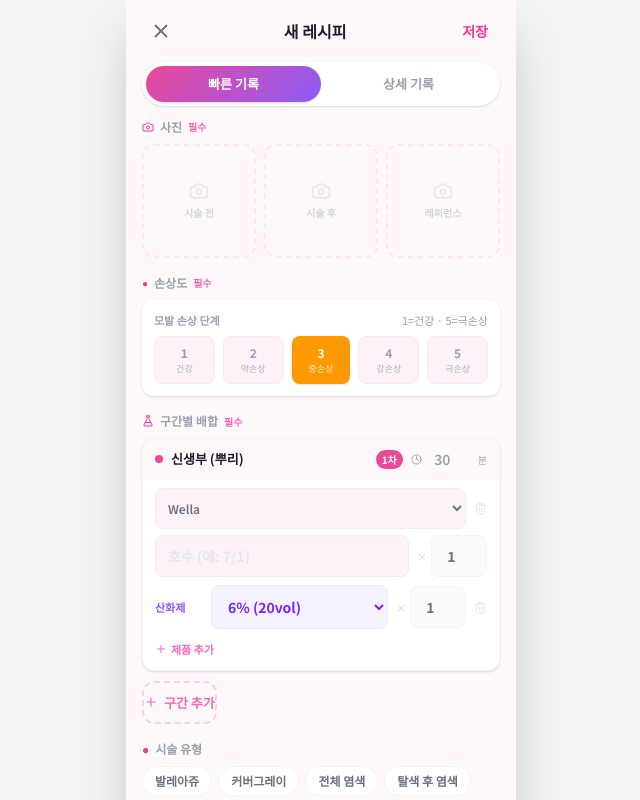
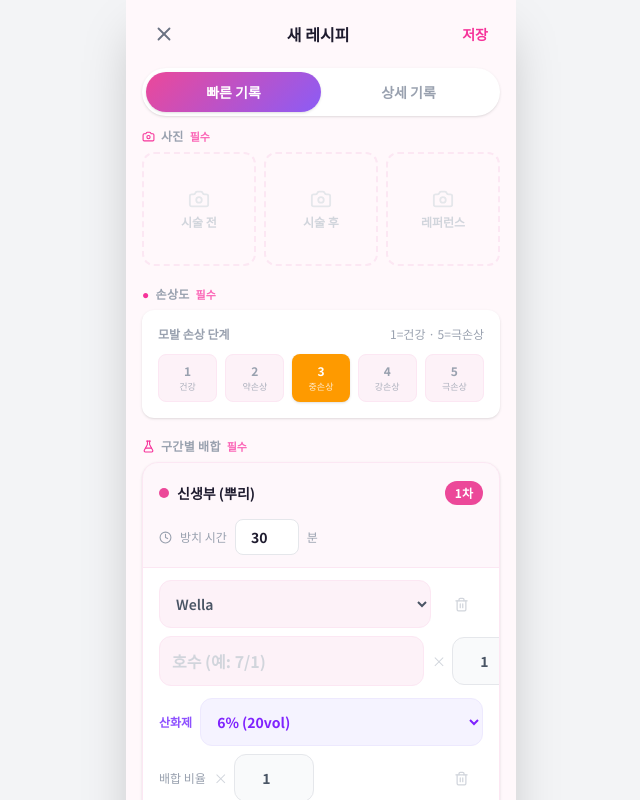
Before and after one commit to maison01006/maison01006.github.io, a React (Vite) app: page / in a window 1280 px wide. Both pictures are taken after a click on the button 1232 px from the left and 748 px from the top of the page. Shown: the top 800 px of the page, without its empty margins (319-959 px from the left). Built offline with nearby package versions, Linux system fonts and the light colour scheme.

Commit message:
디자인 재설계

```diff
--- a/src/screens/CreateRecipe.tsx
+++ b/src/screens/CreateRecipe.tsx
@@ -132,11 +132,17 @@ export default function CreateRecipe({ source, onSave, onCancel }: Props) {
     <div className="flex flex-col h-full">
       {/* Top bar */}
       <div className="flex items-center justify-between px-4 py-3 flex-shrink-0">
-        <button onClick={onCancel} className="p-2 cursor-pointer text-gray-500"><X size={22} /></button>
+        <button
+          onClick={onCancel}
+          className="min-w-[44px] min-h-[44px] flex items-center justify-center cursor-pointer text-gray-500"
+          aria-label="닫기"
+        >
+          <X size={22} />
+        </button>
         <div className="text-base font-bold">{source ? '레시피 수정' : '새 레시피'}</div>
         <button
           onClick={handleSave}
-          className="text-sm font-bold text-pink-500 px-3 py-1.5 cursor-pointer"
+          className="min-w-[44px] min-h-[44px] flex items-center justify-center text-sm font-bold text-pink-500 px-3 cursor-pointer"
         >
           저장
         </button>
@@ -148,11 +154,8 @@ export default function CreateRecipe({ source, onSave, onCancel }: Props) {
           <button
             key={m}
             onClick={() => setMode(m)}
-            className={`flex-1 py-2 text-[13px] font-semibold rounded-full transition-all cursor-pointer
-              ${mode === m
-                ? 'text-white shadow-sm'
-                : 'text-gray-400'
-              }`}
+            className={`flex-1 py-2.5 text-sm font-semibold rounded-full transition-all cursor-pointer
+              ${mode === m ? 'text-white shadow-sm' : 'text-gray-400'}`}
             style={mode === m ? { background: 'linear-gradient(135deg,#EC4899,#8B5CF6)' } : {}}
           >
             {m === 'quick' ? '빠른 기록' : '상세 기록'}
@@ -161,12 +164,12 @@ export default function CreateRecipe({ source, onSave, onCancel }: Props) {
       </div>
 
       {/* Scrollable form */}
-      <div className="flex-1 overflow-y-auto no-scroll pb-6">
+      <div className="flex-1 overflow-y-auto no-scroll pb-8">
         <input type="file" accept="image/*" ref={fileRef} onChange={handleFileChange} className="hidden" />
 
         {/* Photos */}
-        <FieldLabel icon={<Camera size={12} className="text-pink-500" />} label="사진" required />
-        <div className="flex gap-2 px-4 mb-4">
+        <FieldLabel icon={<Camera size={13} className="text-pink-500" />} label="사진" required />
+        <div className="flex gap-2 px-4 mb-5">
           {(['BEFORE','AFTER','REFERENCE'] as PhotoType[]).map(type => {
             const photo = photoOf(type)
             const labels = { BEFORE: '시술 전', AFTER: '시술 후', REFERENCE: '레퍼런스' }
@@ -174,14 +177,14 @@ export default function CreateRecipe({ source, onSave, onCancel }: Props) {
               <div
                 key={type}
                 onClick={() => handlePhotoClick(type)}
-                className="flex-1 aspect-square rounded-xl overflow-hidden cursor-pointer border-2 border-dashed border-pink-100 flex items-center justify-center flex-col gap-1 relative transition-all hover:border-pink-400"
+                className="flex-1 aspect-square rounded-xl overflow-hidden cursor-pointer border-2 border-dashed border-pink-100 flex items-center justify-center flex-col gap-1 relative transition-all hover:border-pink-400 active:scale-95"
               >
                 {photo ? (
-                  <img src={photo.dataUrl} alt={type} className="absolute inset-0 w-full h-full object-cover" />
+                  <img src={photo.dataUrl} alt={labels[type]} className="absolute inset-0 w-full h-full object-cover" />
                 ) : (
                   <>
-                    <Camera size={20} className="text-gray-200" />
-                    <span className="text-[10px] font-semibold text-gray-300">{labels[type]}</span>
+                    <Camera size={22} className="text-gray-200" />
+                    <span className="text-xs font-semibold text-gray-300">{labels[type]}</span>
                   </>
                 )}
               </div>
@@ -190,24 +193,21 @@ export default function CreateRecipe({ source, onSave, onCancel }: Props) {
         </div>
 
         {/* Damage level */}
-        <FieldLabel icon={<span className="text-pink-500 text-[10px]">●</span>} label="손상도" required />
-        <div className="mx-4 mb-4 bg-white rounded-xl p-3 shadow-sm">
-          <div className="flex justify-between text-[11px] text-gray-400 mb-2">
+        <FieldLabel icon={<span className="text-pink-500 text-xs">●</span>} label="손상도" required />
+        <div className="mx-4 mb-5 bg-white rounded-xl p-4 shadow-sm">
+          <div className="flex justify-between text-xs text-gray-400 mb-3">
             <span className="font-semibold">모발 손상 단계</span>
             <span>1=건강 · 5=극손상</span>
           </div>
           <DamageBar value={hairState.damageLevel} onChange={v => setHairState(s => ({ ...s, damageLevel: v }))} />
         </div>
 
-        {/* Zone section label */}
-        <FieldLabel icon={<FlaskConical size={12} className="text-pink-500" />} label="구간별 배합" required />
-
-        {/* Zones */}
+        {/* Zone section */}
+        <FieldLabel icon={<FlaskConical size={13} className="text-pink-500" />} label="구간별 배합" required />
         {zones.map(zone => (
           <ZoneCard
             key={zone.id}
             zone={zone}
-
             onUpdate={p => updateZone(zone.id, p)}
             onAddProduct={() => addProduct(zone.id)}
             onUpdateProduct={(pid, p) => updateProduct(zone.id, pid, p)}
@@ -218,92 +218,93 @@ export default function CreateRecipe({ source, onSave, onCancel }: Props) {
 
         <button
           onClick={addZone}
-          className="flex items-center justify-center gap-1.5 mx-4 mb-4 py-2.5 border-2 border-dashed border-pink-200 rounded-xl text-pink-400 text-[13px] font-semibold cursor-pointer transition-all hover:border-pink-400 hover:bg-pink-50"
+          className="flex items-center justify-center gap-2 mx-4 mb-5 py-3.5 border-2 border-dashed border-pink-200 rounded-xl text-pink-400 text-sm font-semibold cursor-pointer transition-all hover:border-pink-400 hover:bg-pink-50 active:scale-98 min-h-[48px]"
         >
-          <Plus size={14} />구간 추가
+          <Plus size={16} />구간 추가
         </button>
 
-        {/* Treatment type + options */}
-        <FieldLabel icon={<span className="text-pink-500">●</span>} label="시술 유형" />
-        <div className="px-4 mb-4">
-          <div className="flex flex-wrap gap-1.5">
+        {/* Treatment type */}
+        <FieldLabel icon={<span className="text-pink-500 text-xs">●</span>} label="시술 유형" />
+        <div className="px-4 mb-5">
+          <div className="flex flex-wrap gap-2">
             {TREATMENT_TAGS.map(t => (
               <button
                 key={t}
                 onClick={() => toggleTag(treatmentTags, t, setTreatmentTags)}
-                className={`text-xs font-semibold px-3 py-1.5 rounded-full cursor-pointer transition-all
+                className={`text-sm font-semibold px-3.5 py-2 rounded-full cursor-pointer transition-all min-h-[40px]
                   ${treatmentTags.includes(t)
                     ? 'bg-violet-500 text-white'
-                    : 'bg-white text-gray-500 border border-gray-100'
+                    : 'bg-white text-gray-500 border border-gray-200'
                   }`}
               >
                 {t}
               </button>
             ))}
           </div>
-          <div className="flex items-center gap-2 mt-2">
-            <label className="flex items-center gap-1.5 cursor-pointer text-[12px] text-gray-500">
+          {/* Heat + date — separate rows for mobile clarity */}
+          <label className="flex items-center gap-2 mt-3 cursor-pointer min-h-[44px]">
             <input
               type="checkbox"
               checked={heatTreatment}
               onChange={e => setHeatTreatment(e.target.checked)}
-                className="accent-pink-500"
+              className="accent-pink-500 w-4 h-4"
             />
-              열처리
+            <span className="text-sm text-gray-500">열처리</span>
           </label>
+          <div className="mt-2">
             <input
               value={treatmentDate}
               onChange={e => setTreatmentDate(e.target.value)}
               type="date"
-              className="ml-auto text-xs text-gray-500 border border-gray-100 rounded-lg px-2 py-1 bg-white"
+              className="w-full text-sm text-gray-600 border border-gray-200 rounded-xl px-4 py-3 bg-white outline-none focus:border-pink-300 min-h-[48px]"
             />
           </div>
         </div>
 
         {/* Client name */}
-        <FieldLabel icon={<span className="text-pink-500">●</span>} label="고객 이름 (선택)" />
-        <div className="px-4 mb-4">
+        <FieldLabel icon={<span className="text-pink-500 text-xs">●</span>} label="고객 이름 (선택)" />
+        <div className="px-4 mb-5">
           <input
             value={clientName}
             onChange={e => setClientName(e.target.value)}
             placeholder="직접 입력"
-            className="w-full bg-white rounded-xl px-4 py-3.5 text-sm shadow-sm border border-pink-50 outline-none focus:border-pink-300 placeholder:text-gray-300"
+            className="w-full bg-white rounded-xl px-4 py-3.5 text-base shadow-sm border border-pink-100 outline-none focus:border-pink-300 placeholder:text-gray-300 min-h-[52px]"
           />
         </div>
 
         {/* Memo */}
-        <FieldLabel icon={<span className="text-pink-500">●</span>} label="메모" />
-        <div className="px-4 mb-4">
+        <FieldLabel icon={<span className="text-pink-500 text-xs">●</span>} label="메모" />
+        <div className="px-4 mb-5">
           <textarea
             value={memo}
             onChange={e => setMemo(e.target.value)}
             placeholder="특이사항, 다음 시술 시 주의점..."
-            rows={5}
-            className="w-full bg-white rounded-xl px-4 py-3.5 text-sm shadow-sm border border-pink-50 outline-none focus:border-pink-300 placeholder:text-gray-300 resize-none"
+            rows={4}
+            className="w-full bg-white rounded-xl px-4 py-3.5 text-base shadow-sm border border-pink-100 outline-none focus:border-pink-300 placeholder:text-gray-300 resize-none leading-relaxed"
           />
         </div>
 
         {/* Detail mode only */}
         {mode === 'detail' && (
           <>
-            {/* Hair detail */}
-            <FieldLabel icon={<span className="text-pink-500">●</span>} label="모발 상세" />
-            <div className="px-4 mb-4">
-              <div className="grid grid-cols-2 gap-2">
+            <FieldLabel icon={<span className="text-pink-500 text-xs">●</span>} label="모발 상세" />
+            <div className="px-4 mb-5">
+              <div className="grid grid-cols-2 gap-3">
                 {[
                   { label: '현재 레벨 (1-10)', key: 'currentLevel' },
                   { label: '자연 레벨 (1-10)', key: 'naturalLevel' },
                   { label: '새치 비율 (%)', key: 'grayPercentage' },
                   { label: '탈색 횟수', key: 'bleachCount' },
                 ].map(({ label, key }) => (
-                  <div key={key} className="bg-white rounded-xl px-3 py-2.5 shadow-sm border border-pink-50">
-                    <div className="text-[10px] text-gray-300 mb-1">{label}</div>
+                  <div key={key} className="bg-white rounded-xl px-4 py-3 shadow-sm border border-pink-100">
+                    <div className="text-xs text-gray-400 mb-1.5">{label}</div>
                     <input
                       type="number"
+                      inputMode="numeric"
                       min={0}
                       value={(hairState as unknown as Record<string,unknown>)[key] as number ?? ''}
                       onChange={e => setHairState(s => ({ ...s, [key]: e.target.value ? Number(e.target.value) : undefined }))}
-                      className="w-full text-sm font-semibold outline-none bg-transparent"
+                      className="w-full text-base font-semibold outline-none bg-transparent min-h-[32px]"
                       placeholder="—"
                     />
                   </div>
@@ -311,15 +312,13 @@ export default function CreateRecipe({ source, onSave, onCancel }: Props) {
               </div>
             </div>
 
-            {/* Pre/Post tags */}
-            <FieldLabel icon={<Layers size={12} className="text-pink-500" />} label="전·후처리" />
-            <div className="mx-4 mb-4 bg-white rounded-xl p-3 shadow-sm border border-pink-50 space-y-3">
+            <FieldLabel icon={<Layers size={13} className="text-pink-500" />} label="전·후처리" />
+            <div className="mx-4 mb-5 bg-white rounded-xl p-4 shadow-sm border border-pink-100 space-y-4">
               <div>
-                <div className="text-[11px] font-semibold text-gray-400 mb-1.5">전처리 (Pre-treatment)</div>
-                <div className="flex flex-wrap gap-1.5">
+                <div className="text-xs font-semibold text-gray-400 mb-2">전처리 (Pre-treatment)</div>
+                <div className="flex flex-wrap gap-2">
                   {PRE_TAGS.map(t => (
-                    <button key={t} onClick={() => toggleTag(preTags, t, setPreTags)}
-                      className="cursor-pointer">
+                    <button key={t} onClick={() => toggleTag(preTags, t, setPreTags)} className="cursor-pointer min-h-[36px]">
                       <Tag variant={preTags.includes(t) ? 'pre' : 'color'} className={`cursor-pointer ${!preTags.includes(t) ? 'opacity-40' : ''}`}>
                         {t}
                       </Tag>
@@ -328,11 +327,10 @@ export default function CreateRecipe({ source, onSave, onCancel }: Props) {
                 </div>
               </div>
               <div>
-                <div className="text-[11px] font-semibold text-gray-400 mb-1.5">후처리 (Post-treatment)</div>
-                <div className="flex flex-wrap gap-1.5">
+                <div className="text-xs font-semibold text-gray-400 mb-2">후처리 (Post-treatment)</div>
+                <div className="flex flex-wrap gap-2">
                   {POST_TAGS.map(t => (
-                    <button key={t} onClick={() => toggleTag(postTags, t, setPostTags)}
-                      className="cursor-pointer">
+                    <button key={t} onClick={() => toggleTag(postTags, t, setPostTags)} className="cursor-pointer min-h-[36px]">
                       <Tag variant={postTags.includes(t) ? 'post' : 'color'} className={`cursor-pointer ${!postTags.includes(t) ? 'opacity-40' : ''}`}>
                         {t}
                       </Tag>
@@ -348,7 +346,7 @@ export default function CreateRecipe({ source, onSave, onCancel }: Props) {
         <div className="px-4">
           <button
             onClick={handleSave}
-            className="w-full py-4 rounded-2xl text-white font-bold text-base flex items-center justify-center gap-2 cursor-pointer shadow-lg active:scale-98 transition-transform"
+            className="w-full py-4 rounded-2xl text-white font-bold text-base flex items-center justify-center gap-2 cursor-pointer shadow-lg active:scale-98 transition-transform min-h-[56px]"
             style={{ background: 'linear-gradient(135deg,#EC4899,#8B5CF6)' }}
           >
             레시피 저장
@@ -361,9 +359,9 @@ export default function CreateRecipe({ source, onSave, onCancel }: Props) {
 
 function FieldLabel({ icon, label, required }: { icon: React.ReactNode; label: string; required?: boolean }) {
   return (
-    <div className="flex items-center gap-1.5 px-4 mb-2 text-[12px] font-bold text-gray-400">
+    <div className="flex items-center gap-1.5 px-4 mb-2 text-xs font-bold text-gray-400 uppercase tracking-wide">
       {icon}{label}
-      {required && <span className="text-[10px] font-semibold text-pink-400">필수</span>}
+      {required && <span className="text-[11px] font-semibold text-pink-400 normal-case tracking-normal">필수</span>}
     </div>
   )
 }
@@ -382,99 +380,128 @@ function ZoneCard({
   const color = orderColors[(zone.applicationOrder - 1) % orderColors.length]
 
   return (
-    <div className="mx-4 mb-2.5 bg-white rounded-xl shadow-sm overflow-hidden border border-pink-50">
-      {/* Zone header */}
-      <div className="flex items-center gap-2 px-3 py-2.5 bg-pink-50/50 border-b border-pink-50">
-        <span className="w-2 h-2 rounded-full flex-shrink-0" style={{ background: color }} />
+    <div className="mx-4 mb-3 bg-white rounded-2xl shadow-sm overflow-hidden border border-pink-100">
+      {/* Zone header — 2 rows for mobile */}
+      <div className="px-4 py-3 bg-pink-50/60 border-b border-pink-100 space-y-2">
+        {/* Row 1: dot + name + order badge + delete */}
+        <div className="flex items-center gap-2">
+          <span className="w-2.5 h-2.5 rounded-full flex-shrink-0" style={{ background: color }} />
           <input
             value={zone.zoneName}
             onChange={e => onUpdate({ zoneName: e.target.value })}
-          className="flex-1 text-[13px] font-bold bg-transparent outline-none"
+            className="flex-1 text-sm font-bold bg-transparent outline-none min-h-[36px]"
           />
           <span
-          className="text-[10px] font-black px-1.5 py-0.5 rounded-full text-white"
+            className="text-xs font-black px-2.5 py-1 rounded-full text-white flex-shrink-0"
             style={{ background: color }}
           >
             {zone.applicationOrder}차
           </span>
-        <div className="flex items-center gap-1 text-[12px] text-gray-400">
-          <Clock size={11} />
-          <input
-            type="number"
-            value={zone.processingTime}
-            onChange={e => onUpdate({ processingTime: Number(e.target.value) })}
-            className="w-12 text-center font-semibold outline-none bg-transparent text-sm"
-          />
-          <span className="text-[10px]">분</span>
-        </div>
           {onRemove && (
-          <button onClick={onRemove} className="text-gray-200 cursor-pointer hover:text-red-400 transition-colors">
-            <Trash2 size={14} />
+            <button
+              onClick={onRemove}
+              className="min-w-[36px] min-h-[36px] flex items-center justify-center text-gray-300 cursor-pointer hover:text-red-400 transition-colors"
+              aria-label="구간 삭제"
+            >
+              <Trash2 size={15} />
             </button>
           )}
         </div>
+        {/* Row 2: processing time */}
+        <div className="flex items-center gap-2">
+          <Clock size={13} className="text-gray-400 flex-shrink-0" />
+          <span className="text-xs text-gray-400">방치 시간</span>
+          <input
+            type="number"
+            inputMode="numeric"
+            value={zone.processingTime}
+            onChange={e => onUpdate({ processingTime: Number(e.target.value) })}
+            className="w-16 text-center font-bold text-sm outline-none bg-white border border-gray-200 rounded-lg py-1.5 min-h-[36px]"
+          />
+          <span className="text-xs text-gray-400">분</span>
+        </div>
+      </div>
 
       {/* Products */}
-      <div className="px-3 py-2 space-y-2">
+      <div className="px-4 py-3 space-y-3">
         {zone.products.map(p => (
-          <div key={p.id} className="flex flex-col gap-1.5">
+          <div key={p.id} className="space-y-2">
             {p.isOxidizer ? (
+              <>
+                {/* Oxidizer row 1: label + select */}
                 <div className="flex items-center gap-2">
-                <span className="text-[11px] font-semibold text-violet-500 w-12 flex-shrink-0">산화제</span>
+                  <span className="text-xs font-bold text-violet-500 flex-shrink-0">산화제</span>
                   <select
                     value={p.oxidizerVolume ?? 20}
                     onChange={e => onUpdateProduct(p.id, { oxidizerVolume: Number(e.target.value) as 10|20|30|40 })}
-                  className="flex-1 text-sm font-bold text-violet-600 bg-violet-50 border border-violet-100 rounded-lg px-3 py-2.5 outline-none cursor-pointer"
+                    className="flex-1 text-sm font-bold text-violet-600 bg-violet-50 border border-violet-100 rounded-xl px-3 py-3 outline-none cursor-pointer min-h-[48px]"
                   >
                     {OX_VOLS.map(v => (
                       <option key={v} value={v}>{OX_PCT[v]} ({v}vol)</option>
                     ))}
                   </select>
-                <div className="flex items-center gap-1 flex-shrink-0">
-                  <span className="text-[10px] text-gray-300">×</span>
+                </div>
+                {/* Oxidizer row 2: ratio + delete */}
+                <div className="flex items-center gap-2">
+                  <span className="text-xs text-gray-400">배합 비율</span>
+                  <div className="flex items-center gap-1.5 flex-1">
+                    <span className="text-sm text-gray-300">×</span>
                     <input
                       type="number"
+                      inputMode="decimal"
                       step="0.5"
                       min="0.5"
                       value={p.ratio}
                       onChange={e => onUpdateProduct(p.id, { ratio: Number(e.target.value) })}
-                    className="w-14 text-center text-sm font-bold text-gray-500 bg-gray-50 border border-gray-100 rounded-lg py-2.5 outline-none"
+                      className="w-20 text-center text-sm font-bold text-gray-600 bg-gray-50 border border-gray-200 rounded-xl py-3 outline-none min-h-[48px]"
                     />
                   </div>
-                <button onClick={() => onRemoveProduct(p.id)} className="text-gray-200 cursor-pointer hover:text-red-400 transition-colors flex-shrink-0">
-                  <Trash2 size={13} />
+                  <button
+                    onClick={() => onRemoveProduct(p.id)}
+                    className="min-w-[44px] min-h-[44px] flex items-center justify-center text-gray-300 cursor-pointer hover:text-red-400 transition-colors"
+                    aria-label="제품 삭제"
+                  >
+                    <Trash2 size={15} />
                   </button>
                 </div>
+              </>
             ) : (
               <>
+                {/* Dye row 1: brand + delete */}
                 <div className="flex items-center gap-2">
                   <select
                     value={p.brandName}
                     onChange={e => onUpdateProduct(p.id, { brandName: e.target.value })}
-                    className="flex-1 text-xs font-semibold text-gray-500 bg-pink-50 border border-pink-100 rounded-lg px-2 py-2.5 outline-none cursor-pointer"
+                    className="flex-1 text-sm font-semibold text-gray-600 bg-pink-50 border border-pink-100 rounded-xl px-3 py-3 outline-none cursor-pointer min-h-[48px]"
                   >
                     {BRANDS.map(b => <option key={b} value={b}>{b}</option>)}
                   </select>
-                  <button onClick={() => onRemoveProduct(p.id)} className="text-gray-200 cursor-pointer hover:text-red-400 transition-colors flex-shrink-0">
-                    <Trash2 size={13} />
+                  <button
+                    onClick={() => onRemoveProduct(p.id)}
+                    className="min-w-[44px] min-h-[44px] flex items-center justify-center text-gray-300 cursor-pointer hover:text-red-400 transition-colors"
+                    aria-label="제품 삭제"
+                  >
+                    <Trash2 size={15} />
                   </button>
                 </div>
+                {/* Dye row 2: shade + ratio */}
                 <div className="flex items-center gap-2">
                   <input
                     value={p.shadeCode}
                     onChange={e => onUpdateProduct(p.id, { shadeCode: e.target.value })}
                     placeholder="호수 (예: 7/1)"
-                    className="flex-1 text-sm font-bold text-pink-800 bg-pink-50 border border-pink-100 rounded-lg px-3 py-2.5 outline-none placeholder:text-gray-200"
+                    className="flex-1 text-base font-bold text-pink-800 bg-pink-50 border border-pink-100 rounded-xl px-3 py-3 outline-none placeholder:text-gray-300 min-h-[48px]"
                   />
-                  <div className="flex items-center gap-1 flex-shrink-0">
-                    <span className="text-[10px] text-gray-300">×</span>
+                  <div className="flex items-center gap-1.5 flex-shrink-0">
+                    <span className="text-sm text-gray-300">×</span>
                     <input
                       type="number"
+                      inputMode="decimal"
                       step="0.5"
                       min="0.5"
                       value={p.ratio}
                       onChange={e => onUpdateProduct(p.id, { ratio: Number(e.target.value) })}
-                      className="w-14 text-center text-sm font-bold text-gray-500 bg-gray-50 border border-gray-100 rounded-lg py-2.5 outline-none"
+                      className="w-20 text-center text-sm font-bold text-gray-600 bg-gray-50 border border-gray-200 rounded-xl py-3 outline-none min-h-[48px]"
                     />
                   </div>
                 </div>
@@ -485,9 +512,9 @@ function ZoneCard({
 
         <button
           onClick={onAddProduct}
-          className="flex items-center gap-1 text-[11px] text-pink-400 font-semibold py-1 cursor-pointer hover:text-pink-600 transition-colors"
+          className="flex items-center gap-1.5 text-sm text-pink-400 font-semibold py-2 cursor-pointer hover:text-pink-600 transition-colors min-h-[44px]"
         >
-          <Plus size={12} />제품 추가
+          <Plus size={14} />제품 추가
         </button>
       </div>
     </div>
```
Lines whose indentation alone changed are shown as unchanged.
